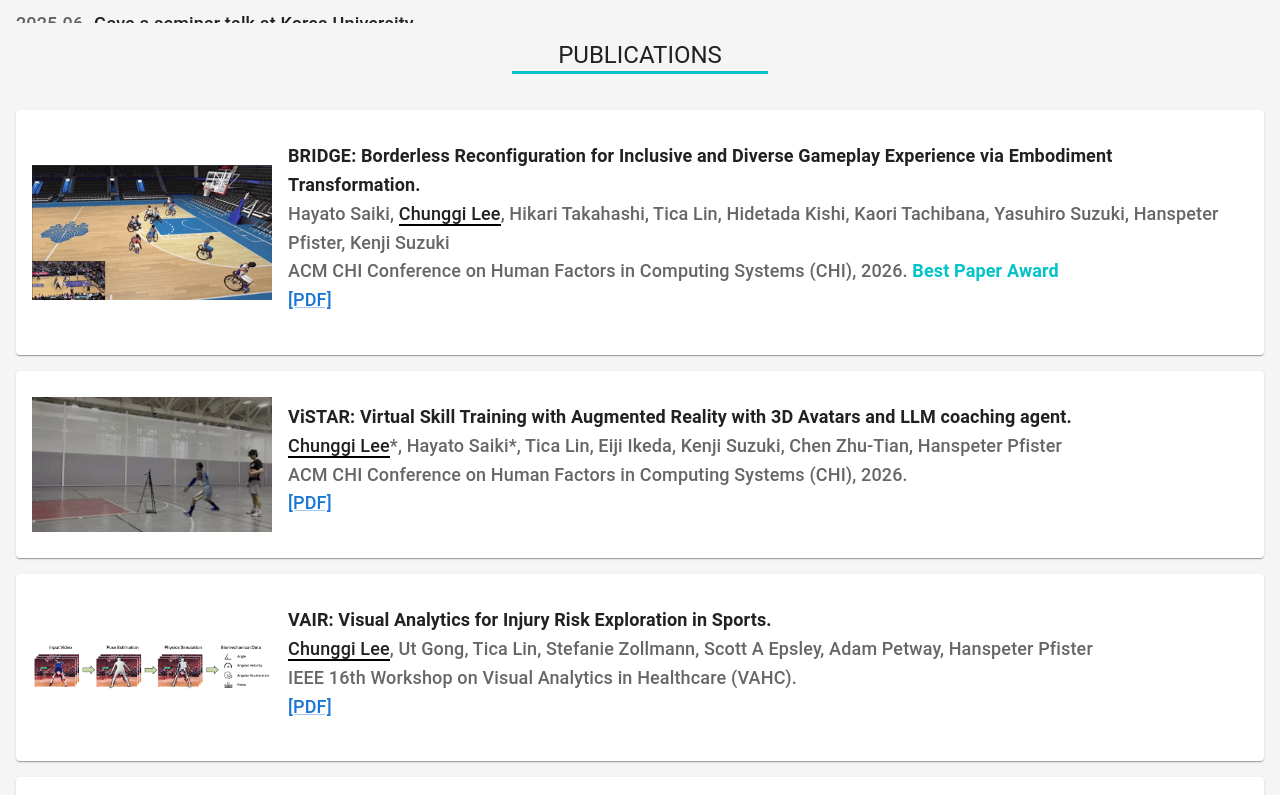
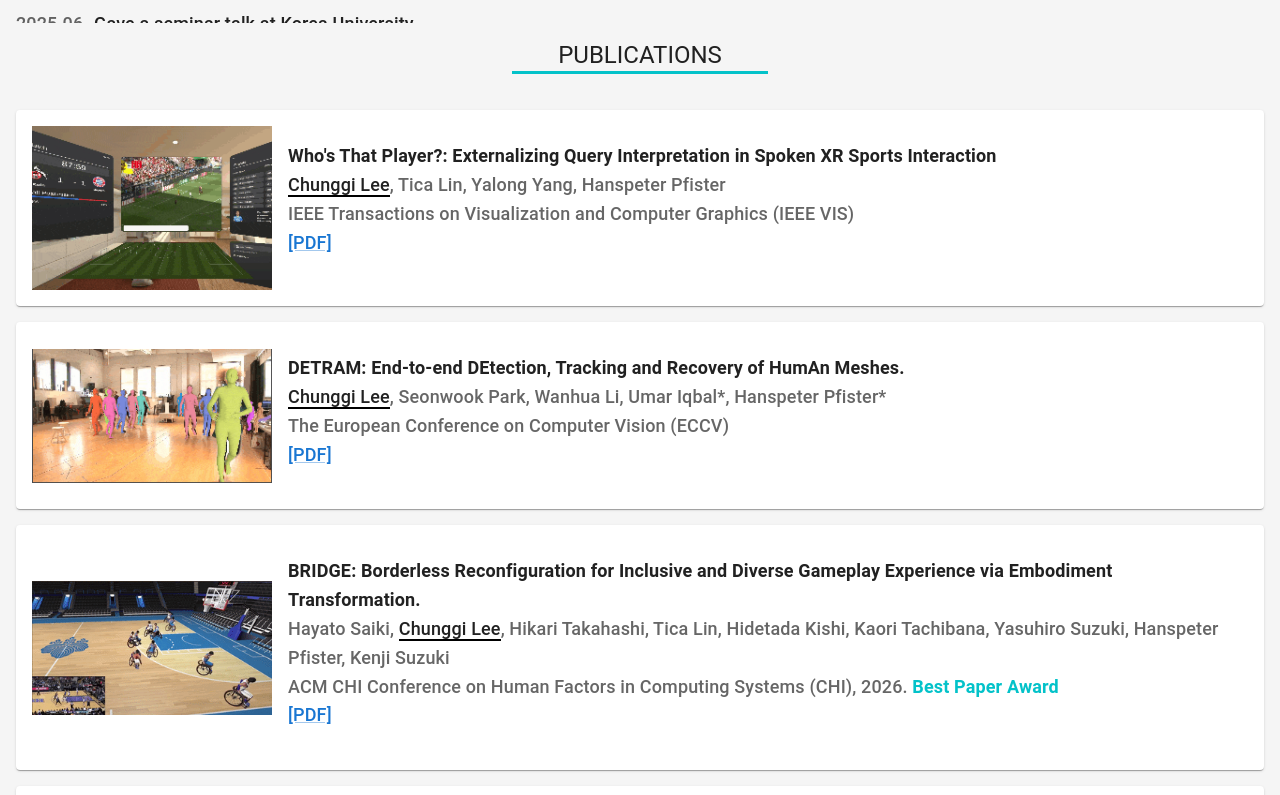
Before and after one commit to ChungYi347/ChungYi347.github.io, a React app: page /#/ in a window 1280 px wide. Shown: the part 945-1740 px from the top of the page. Built offline with nearby package versions, Linux system fonts and the light colour scheme.

Commit message:
new pubs

```diff
--- a/src/data/publications.js
+++ b/src/data/publications.js
@@ -13,8 +13,24 @@ import TVCG2019PDF from '../assets/pdfs/TVCG2019.pdf';
 import VAIR2025 from '../assets/images/VAIR2025.png';
 import VISTAR2026 from '../assets/images/VISTAR2026.gif';
 import BRIDGE2026 from '../assets/images/BRIDGE2026.gif'
+import ECCV2026 from '../assets/images/ECCV2026.gif'
+import VIS2026 from '../assets/images/VIS2026.gif'
 
 const pubs = [
+  {
+    title: 'Who\'s That Player?: Externalizing Query Interpretation in Spoken XR Sports Interaction',
+    author: 'Chunggi Lee, Tica Lin, Yalong Yang, Hanspeter Pfister',
+    conference: 'IEEE Transactions on Visualization and Computer Graphics (IEEE VIS)',
+    image: VIS2026,
+    tags: [{ tag: '[PDF]', link: 'https://arxiv.org/pdf/2608.00876' }],
+  },
+  {
+    title: 'DETRAM: End-to-end DEtection, Tracking and Recovery of HumAn Meshes.',
+    author: 'Chunggi Lee, Seonwook Park, Wanhua Li, Umar Iqbal*, Hanspeter Pfister*',
+    conference: 'The European Conference on Computer Vision (ECCV)',
+    image: ECCV2026,
+    tags: [{ tag: '[PDF]', link: 'https://arxiv.org/pdf/2607.09089v1' }],
+  },
   {
     title: 'BRIDGE: Borderless Reconfiguration for Inclusive and Diverse Gameplay Experience via Embodiment Transformation.',
     author: 'Hayato Saiki, Chunggi Lee, Hikari Takahashi, Tica Lin, Hidetada Kishi, Kaori Tachibana, Yasuhiro Suzuki, Hanspeter Pfister, Kenji Suzuki',
```
Also changed, not shown: src/assets/images/ECCV2026.gif (added), src/assets/images/VIS2026.gif (added).
